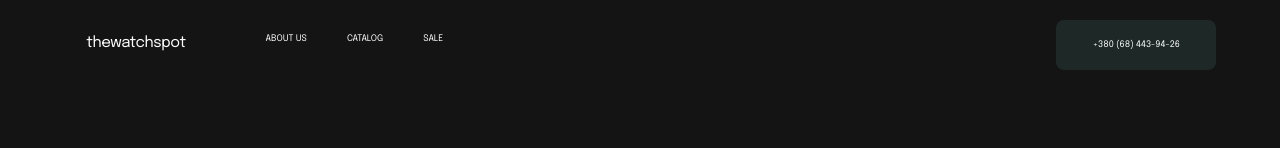
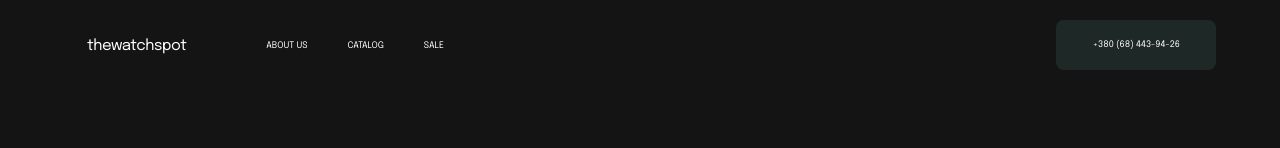
Before and after one commit to SvetlanaRomaniuk111/Watch_collection, a website built with Vite: page src/index.html in a window 1280 px wide. Shown: the top 148 px of the page. Built offline with nearby package versions, Linux system fonts and the light colour scheme; files whose address does not match are found by name.

Commit message:
Update header.css

```diff
--- a/src/css/header.css
+++ b/src/css/header.css
@@ -5,7 +5,7 @@
 .header-wrap {
   display: flex;
   justify-content: space-between;
-  align-items: baseline;
+  align-items: center;
   padding-top: 20px;
   padding-bottom: 20px;
 }
@@ -15,6 +15,9 @@
   line-height: 1;
   letter-spacing: -0.03em;
   cursor: pointer;
+  display: flex;
+  align-items: flex-end;
+  gap: 4px;
 }
 .nav-logosvg {
   width: 14px;
@@ -133,7 +136,7 @@
   .nav-link::before {
         content: "";
         width: 0%;
-        height: 2px;
+        height: 1px;
         position: absolute;
         bottom: -4px;
         left: 0;
```
